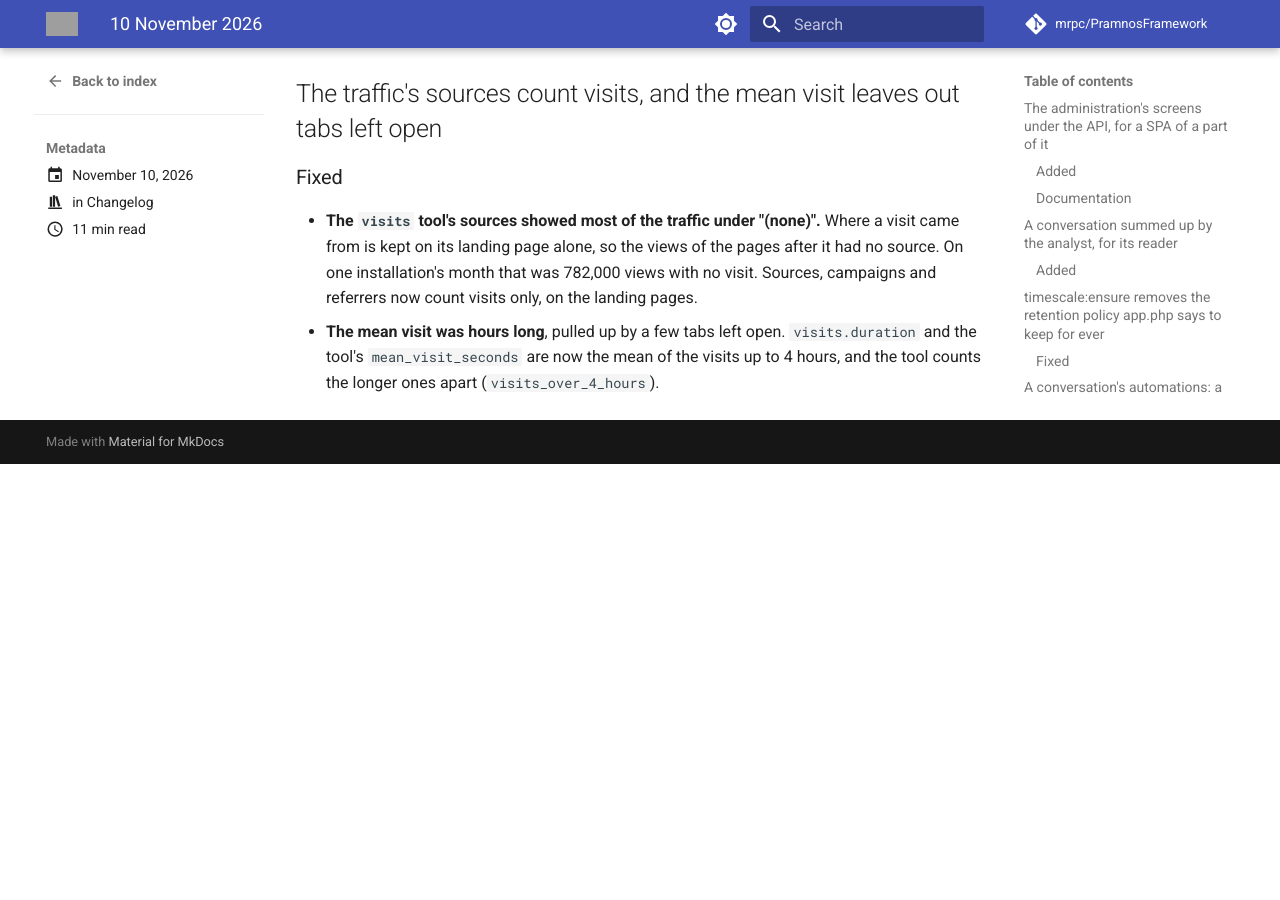
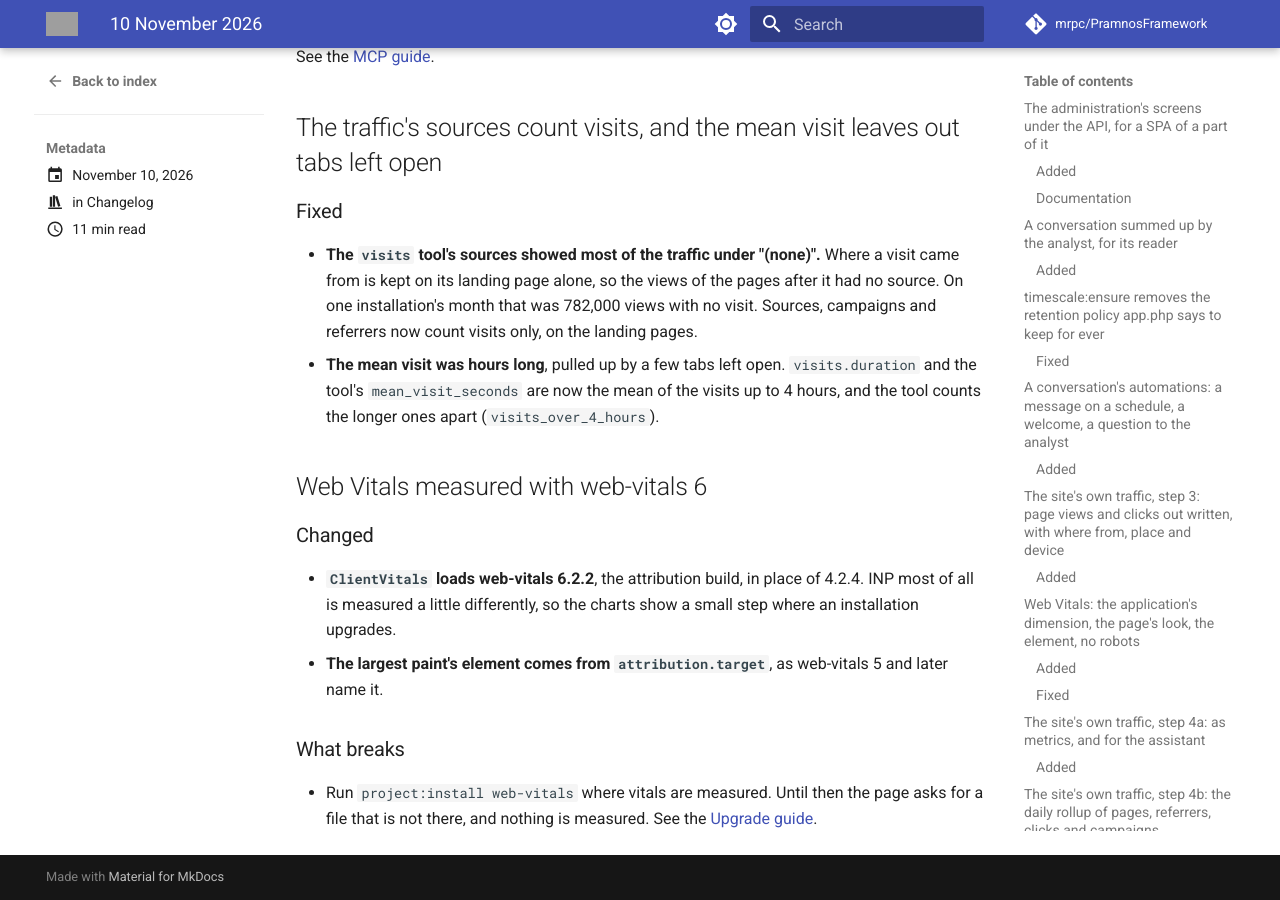
Before and after one commit to mrpc/PramnosFramework, an MkDocs documentation site: the page built from docs/version-history/posts/2026-11-10.md, in a window 1280 px wide and 900 px high, scrolled down 9793 px. Built offline with MkDocs 1.6.1 and Material for MkDocs 9.7.7, drawn with Linux system fonts in a browser that asks for light colours; comment, search, counter and statistics services are not loaded; before the commit the page ends 10257 px from its top, so only the background shows below that; some of the changed text lies outside the part shown; grey boxes are pictures that could not be loaded.

Commit message:
feat(vitals)!: web-vitals 6.2.2 — project:install web-vitals where vitals are measured (FW-383)

```diff
--- a/docs/Pramnos_Upgrade_Guide.md
+++ b/docs/Pramnos_Upgrade_Guide.md
@@ -812,6 +812,7 @@ tracking `dev-main` sees it coming rather than after it happens:
 | **A channel's admins moderate it** | `Access::moderates()` is true for a member whose role is `admin`, beside its owner and `admin.chat.moderate` (a channel's admin, FW-369). | Code that gives a member the role `admin` for another meaning of its own gives them a channel's management too: use another role name. |
 | **Web Vitals and browser errors: the page's path** | `pramnos.client_vitals.path` and the browser errors' `page` are kept masked (`Pramnos\Logs\PagePath`): lower case, six segments at most, a segment with a digit, an `@` or over 60 characters is `:id`, one with other characters `:x`. A reset link's token is no longer kept. `vitals.groups` patterns are matched against the masked path. | Any `vitals.groups` pattern that matches digits in a path (`\d+`) now matches `:id` instead: `'#^/el/jobs/:id#'`. Any code reading `client_vitals.path` or `clienterrors.page` gets the masked form. `'vitals' => ['path' => fn (string $p): string => …]` keeps a path of your own making. |
 | **`adminUrl()` and `assetUrl()` with `site_url` / `APP_URL` configured** | With an area prefix, `AdminArea::url()` / `adminUrl()` build on the configured site root instead of `sURL`. `assetUrl()` with no base builds on it for a file found at the site's root rather than beside the front controller. Front controllers below the root (an API in `www/api/`) no longer link to `…/api/admin/…` or `…/api/assets/…`. | Nothing where `sURL` is the site root. If `APP_URL` names another host than the one serving the area (an internal address), its links now carry `APP_URL`'s host: set it to the public one. |
+| **Web Vitals: web-vitals 6.2.2** | `ClientVitals::tag()` loads `assets/vendor/web-vitals/6.2.2/…` instead of `4.2.4`. Its numbers (INP most) differ a little from 4's. | Where `vitals.sample` is set: `php pramnos project:install web-vitals`, or the page asks for a file that is not there and nothing is measured. Expect a small step in the charts on the day of the upgrade. |
 
 ### `users` columns without a default
 
--- a/docs/version-history/posts/2026-11-10.md
+++ b/docs/version-history/posts/2026-11-10.md
@@ -26,6 +26,7 @@ Nineteen entries today:
 - Two spool drains at once no longer write each row twice
 - The analyst's own tools on the MCP endpoint, behind a scope
 - The traffic's sources count visits, and the mean visit leaves out tabs left open
+- Web Vitals measured with web-vitals 6
 
 <!-- more -->
 
@@ -362,3 +363,19 @@ Nineteen entries today:
 - **The mean visit was hours long**, pulled up by a few tabs left open. `visits.duration` and
   the tool's `mean_visit_seconds` are now the mean of the visits up to 4 hours, and the tool
   counts the longer ones apart (`visits_over_4_hours`).
+
+## Web Vitals measured with web-vitals 6
+
+### Changed
+
+- **`ClientVitals` loads web-vitals 6.2.2**, the attribution build, in place of 4.2.4. INP most
+  of all is measured a little differently, so the charts show a small step where an
+  installation upgrades.
+- **The largest paint's element comes from `attribution.target`**, as web-vitals 5 and later
+  name it.
+
+### What breaks
+
+- Run `project:install web-vitals` where vitals are measured. Until then the page asks for a
+  file that is not there, and nothing is measured. See the
+  [Upgrade guide](../../Pramnos_Upgrade_Guide.md#since-v12-unreleased).
```
Also changed, not shown: other parts of docs/version-history/posts/2026-11-10.md (+1 -1 lines), 4 other files.
